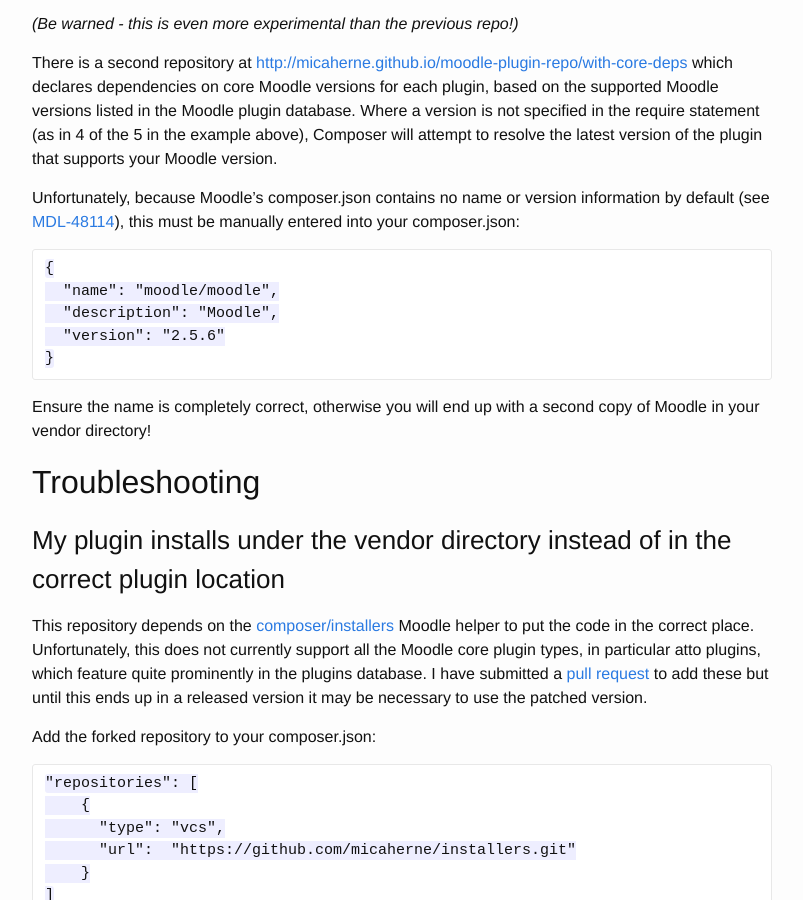
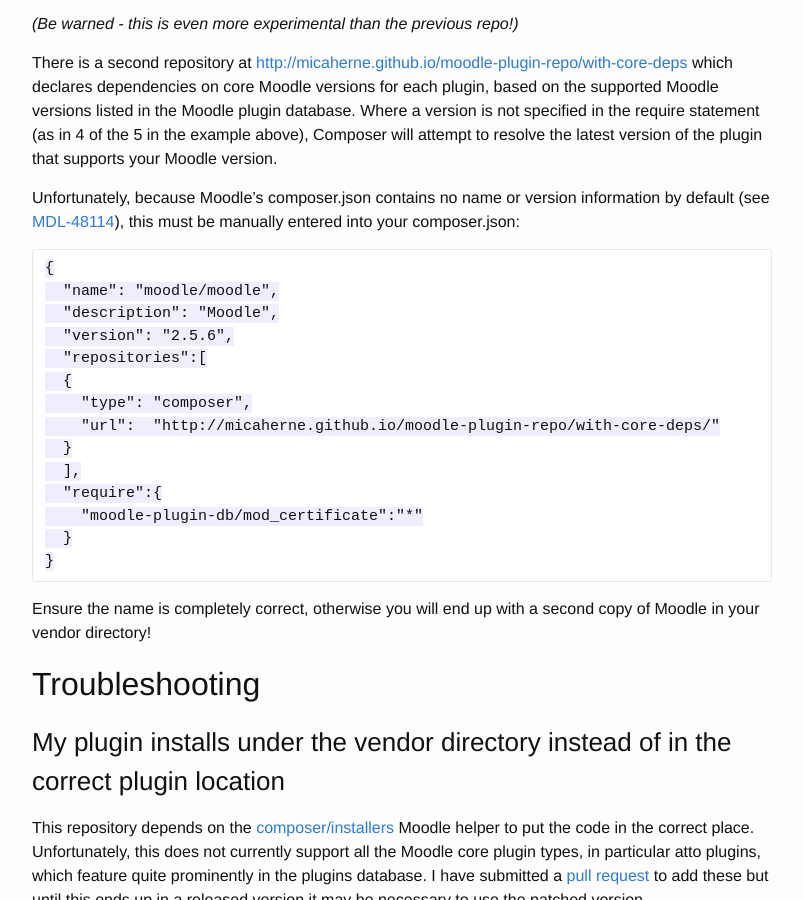
Before and after one commit to micaherne/moodle-plugin-repo, a Jekyll site: the page built from about.md, in a window 1280 px wide and 900 px high, scrolled down 1130 px. Shown: the whole window, without its empty margins (238-1041 px from the left). Built offline with Jekyll 4.4.1, drawn with Linux system fonts in a browser that asks for light colours.

Commit message:
Working example of composer with core dependencies

```diff
--- a/about.md
+++ b/about.md
@@ -47,7 +47,16 @@ Unfortunately, because Moodle's composer.json contains no name or version inform
     {
       "name": "moodle/moodle",
       "description": "Moodle",
-      "version": "2.5.6"
+      "version": "2.5.6",
+      "repositories":[
+      {
+        "type": "composer",
+        "url":  "http://micaherne.github.io/moodle-plugin-repo/with-core-deps/"
+      }
+      ],
+      "require":{
+        "moodle-plugin-db/mod_certificate":"*"
+      }
     }
 
 Ensure the name is completely correct, otherwise you will end up with a second copy of Moodle in your vendor directory!
```
